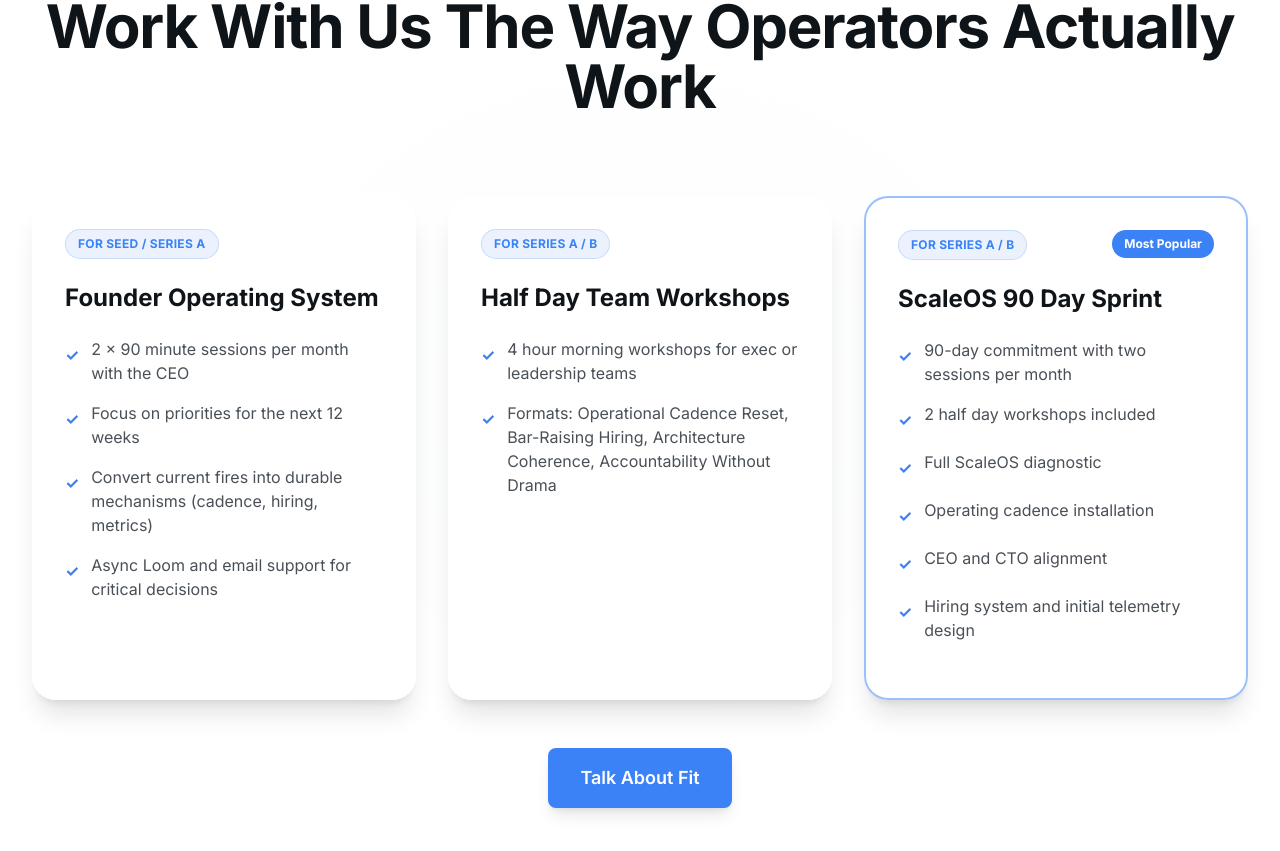
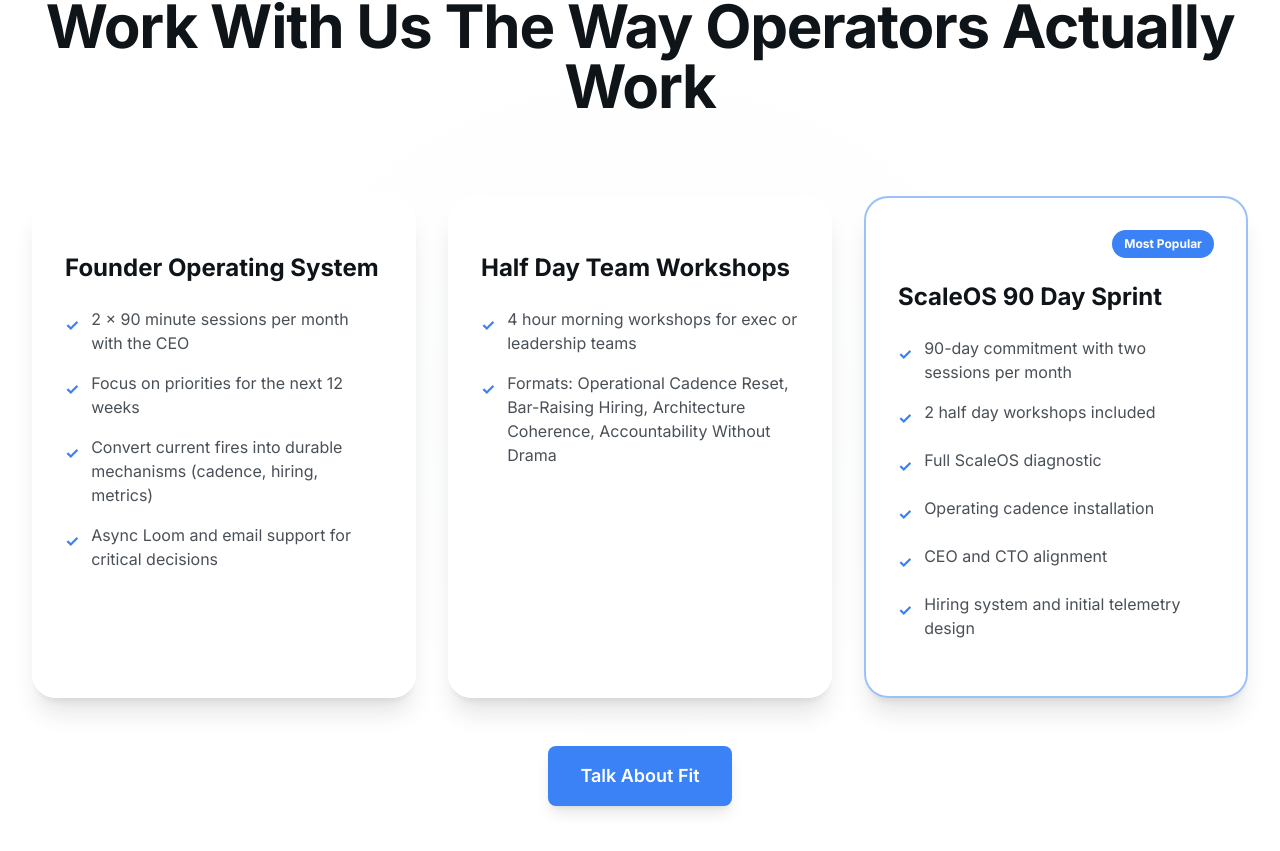
Before and after one commit to Afreshio/founder-assessment-tool, a React (Vite) app: page /scaleos in a window 1280 px wide. Shown: the part 3649-4500 px from the top of the page. Built offline with nearby package versions, Linux system fonts and the light colour scheme.

Commit message:
Remove stage-specific tags from engagement models to make ScaleOS available to wider range of companies

```diff
--- a/src/pages/ScaleOSLanding.tsx
+++ b/src/pages/ScaleOSLanding.tsx
@@ -346,7 +346,6 @@ const ScaleOSLanding: React.FC = () => {
             {[
               {
                 title: 'Founder Operating System',
-                tag: 'For Seed / Series A',
                 badge: null,
                 features: [
                   '2 x 90 minute sessions per month with the CEO',
@@ -357,7 +356,6 @@ const ScaleOSLanding: React.FC = () => {
               },
               {
                 title: 'Half Day Team Workshops',
-                tag: 'For Series A / B',
                 badge: null,
                 features: [
                   '4 hour morning workshops for exec or leadership teams',
@@ -366,7 +364,6 @@ const ScaleOSLanding: React.FC = () => {
               },
               {
                 title: 'ScaleOS 90 Day Sprint',
-                tag: 'For Series A / B',
                 badge: 'Most Popular',
                 features: [
                   '90-day commitment with two sessions per month',
@@ -388,10 +385,7 @@ const ScaleOSLanding: React.FC = () => {
                 <div className={`h-full flex flex-col bg-white/80 backdrop-blur-xl rounded-3xl shadow-xl border p-8 transition-all duration-300 hover:shadow-2xl hover:scale-[1.02] ${
                   model.badge ? 'border-accent/50 border-2' : 'border-white/20'
                 }`}>
-                  <div className="flex items-start justify-between mb-6">
-                    <span className="px-3 py-1.5 bg-accent/10 text-accent text-xs font-bold rounded-full border border-accent/20 uppercase tracking-wide">
-                      {model.tag}
-                    </span>
+                  <div className="flex items-start justify-end mb-6">
                     {model.badge && (
                       <span className="px-3 py-1.5 bg-accent text-white text-xs font-bold rounded-full">
                         {model.badge}
```
